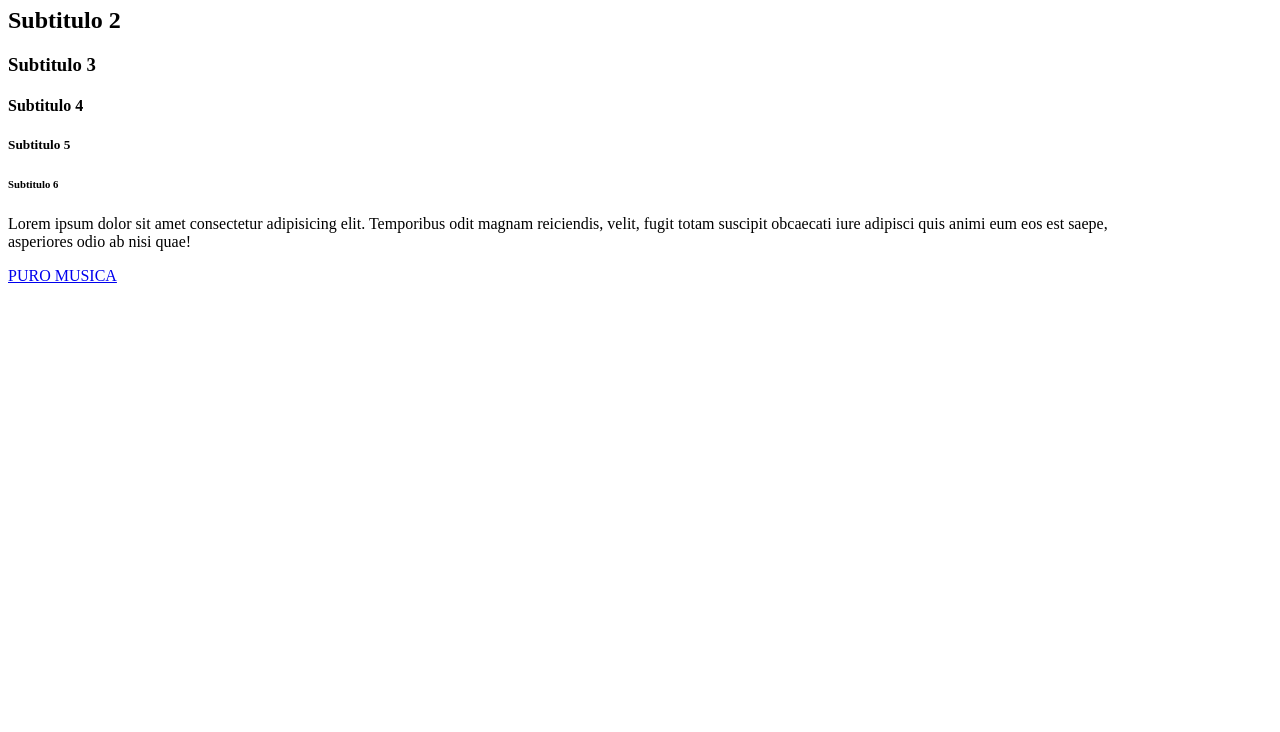
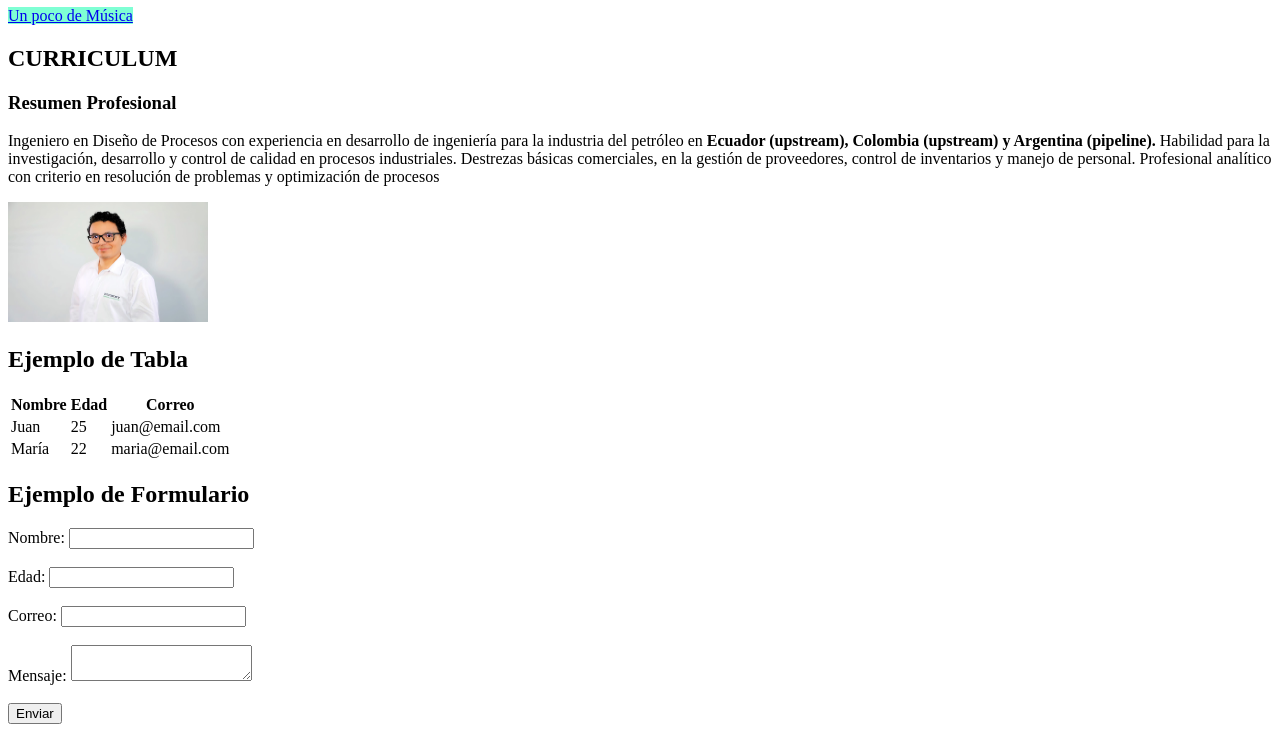
Before and after one commit to eldaro95/primerhola, a plain HTML site: page index.html in a window 1280 px wide. Shown: the part 73-805 px from the top of the page. Drawn offline with Linux system fonts and the light colour scheme.

Commit message:
Tercera version con info

```diff
--- a/index.html
+++ b/index.html
@@ -11,20 +11,61 @@
     </head>
     <body>
         <!--Etiquetas de texto-->
-        <h1>Titulo de la pagina</h1>
-        <h2>Subtitulo 2</h2>
-        <h3>Subtitulo 3</h3>
-        <h4>Subtitulo 4</h4>
-        <h5>Subtitulo 5</h5>
-        <h6>Subtitulo 6</h6>
-
-        <p>Lorem ipsum dolor sit amet consectetur adipisicing elit.
-            Temporibus odit magnam reiciendis,
-            velit, fugit totam suscipit obcaecati iure adipisci quis animi eum eos est saepe, <br>
-            asperiores odio ab nisi quae! <br></be>
+        <h1 style="background-color: beige;">Página web de Daro</h1>
+        <a style="background-color:aquamarine" href="https://www.youtube.com/watch?v=npMhKqYbVXQ&ab_channel=EPHIMERATulum" target="_blank">Un poco de Música</a>
+        <h2>CURRICULUM</h2>
+        <h3>Resumen Profesional</h3>
+        <p>Ingeniero en Diseño de Procesos con
+            experiencia en desarrollo de ingeniería
+            para la industria del petróleo en <strong>Ecuador
+            (upstream), Colombia (upstream) y Argentina (pipeline).</strong>
+            Habilidad para la investigación, desarrollo y control
+            de calidad en procesos industriales. Destrezas básicas comerciales,
+            en la gestión de proveedores, control de inventarios y manejo de personal.
+            Profesional analítico con criterio en resolución de problemas y optimización de procesos <br></be>
             </p>
 
-        <a href="https://www.youtube.com/watch?v=npMhKqYbVXQ&ab_channel=EPHIMERATulum" target="_blank">PURO MUSICA</a>
+            <IMG src="imagenes\Foto-Laboral.jpg" alt="Foto Laboral" width="200px" height="120px">
+
+            <h2>Ejemplo de Tabla</h2>
+            <table>
+                <tr>
+                    <th>Nombre</th>
+                    <th>Edad</th>
+                    <th>Correo</th>
+                </tr>
+                <tr>
+                    <td>Juan</td>
+                    <td>25</td>
+                    <td>juan@email.com</td>
+                </tr>
+                <tr>
+                    <td>María</td>
+                    <td>22</td>
+                    <td>maria@email.com</td>
+                </tr>
+            </table>
+
+
+        <h2>Ejemplo de Formulario</h2>
+        <form>
+            <label for="nombre">Nombre:</label>
+            <input type="text" id="nombre" name="nombre"><br><br>
+
+            <label for="edad">Edad:</label>
+            <input type="number" id="edad" name="edad"><br><br>
+
+            <label for="email">Correo:</label>
+            <input type="email" id="email" name="email"><br><br>
+
+            <label for="mensaje">Mensaje:</label>
+            <textarea id="mensaje" name="mensaje"></textarea><br><br>
+
+            <button type="submit">Enviar</button>
+        </form>
+
+
+
 
     </body>
 </html>
```
Also changed, not shown: imagenes/Foto-Laboral.jpg (added).
